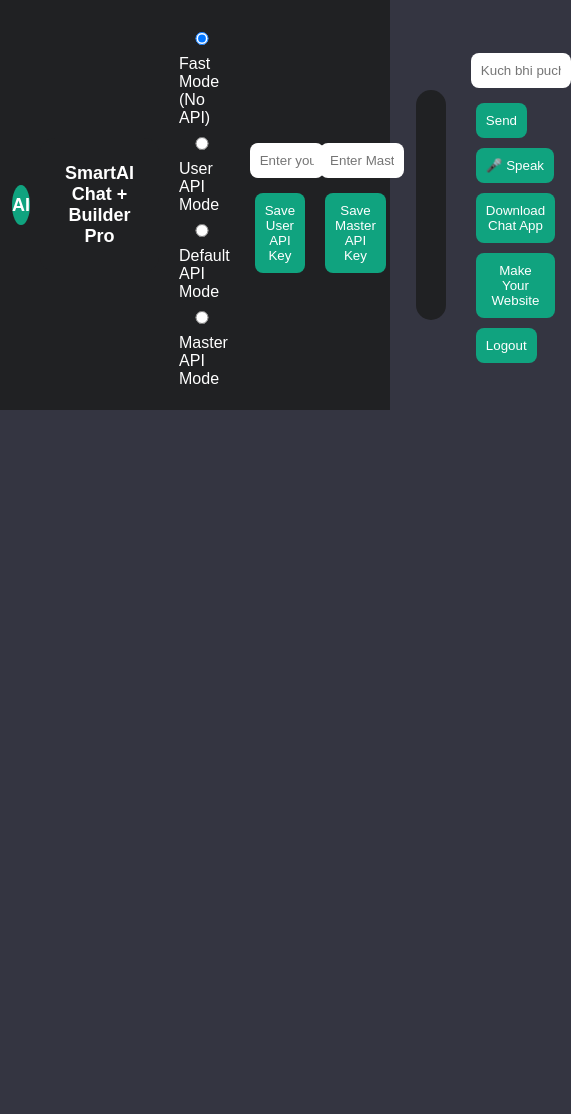
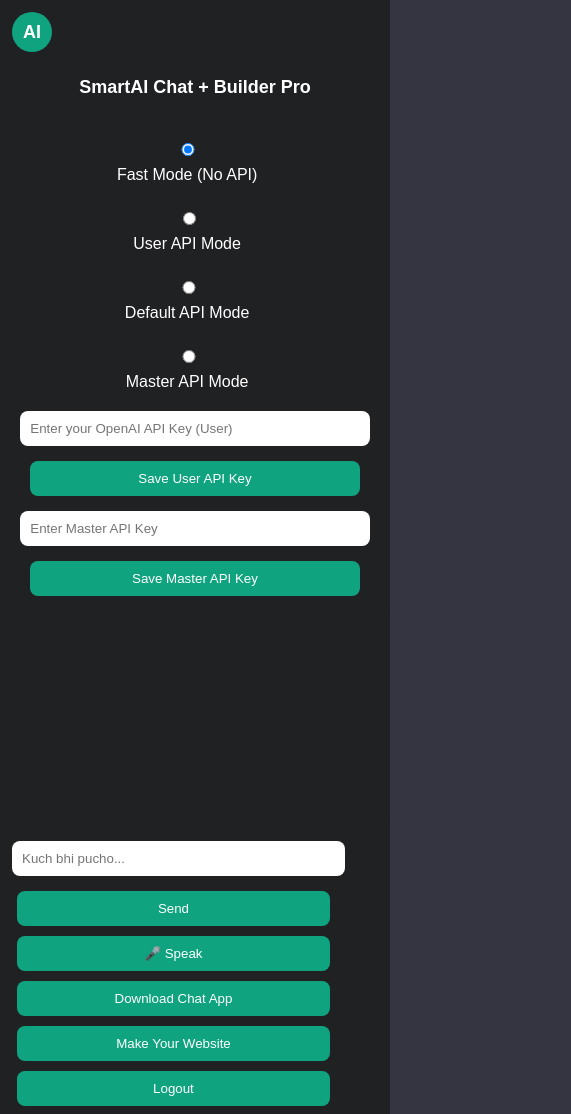
Before and after one commit to raaz77628-max/Smart-ai-chat-, a plain HTML site: page index.html in a window 390 px wide. Shown: the top 1114 px of the page, 571 px wide, since content can reach past the window. Before the commit the page ends 844 px from the top, so only its background shows below. Drawn offline with Linux system fonts and the light colour scheme.

Commit message:
Update index.html

```diff
--- a/index.html
+++ b/index.html
@@ -6,7 +6,41 @@
 <title>SmartAI Chat + Builder Pro</title>
 <style>
 body{margin:0;font-family:Arial,sans-serif;background:#343541;color:white;}
-.header{background:#202123;padding:12px;display:flex;align-items:center;gap:10px;}
+.header{background:#202123;padding:12px; /* 📱 MOBILE RESPONSIVE FIX */
+@media(max-width:600px){
+
+.header{
+flex-direction:column;
+text-align:center;
+gap:5px;
+}
+
+#chatPage{
+display:flex;
+flex-direction:column;
+align-items:center;
+}
+
+#apiKeyDiv,#masterApiDiv{
+display:flex;
+flex-direction:column;
+align-items:center;
+}
+
+#chatbox{
+width:95%;
+margin:auto;
+}
+
+.inputArea{
+width:95%;
+}
+
+button{
+width:90%;
+}
+
+} ;gap:10px;}
 .logo{width:40px;height:40px;border-radius:50%;background:#10a37f;display:flex;align-items:center;justify-content:center;font-weight:bold;font-size:18px;}
 .title{font-size:18px;font-weight:bold;flex:1;text-align:center;#loginPage,#chatPage{
 width:95%;
```
